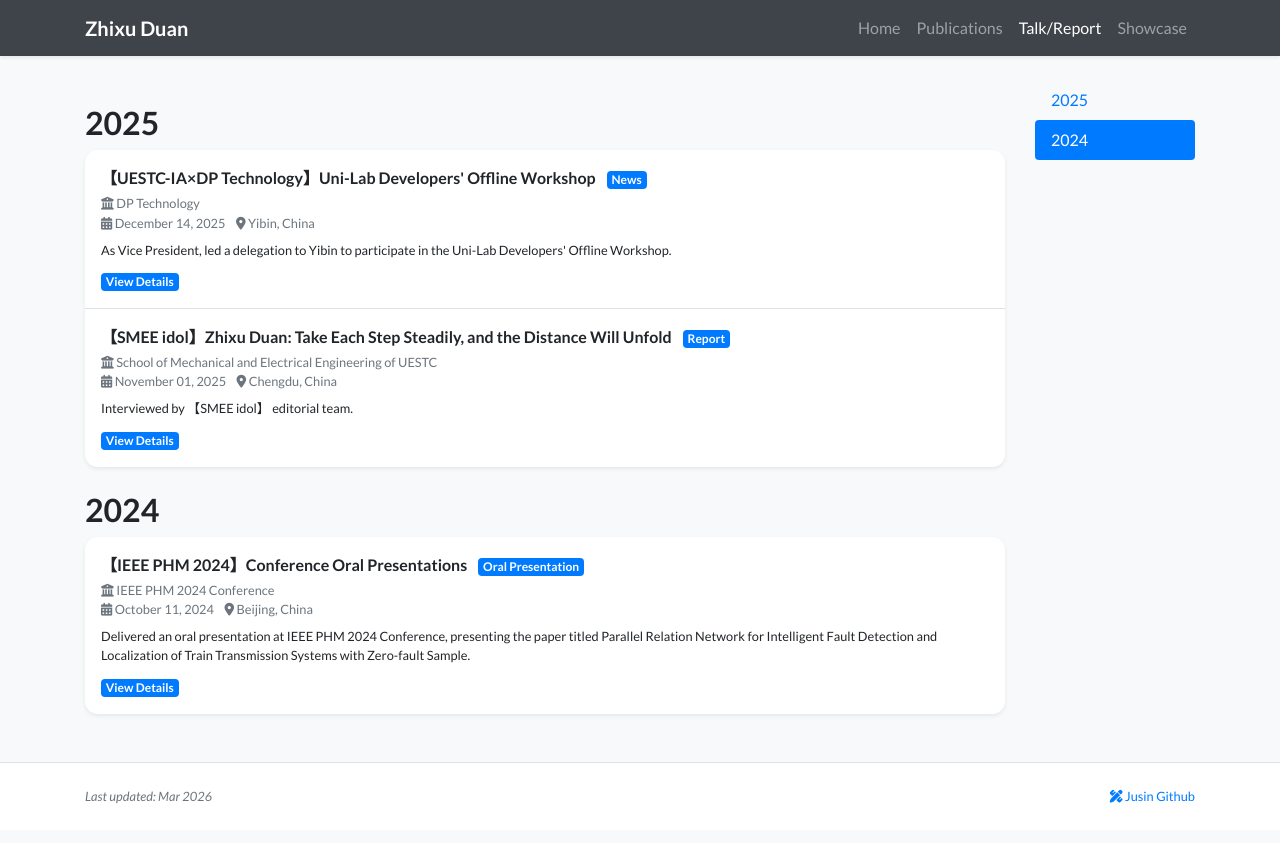
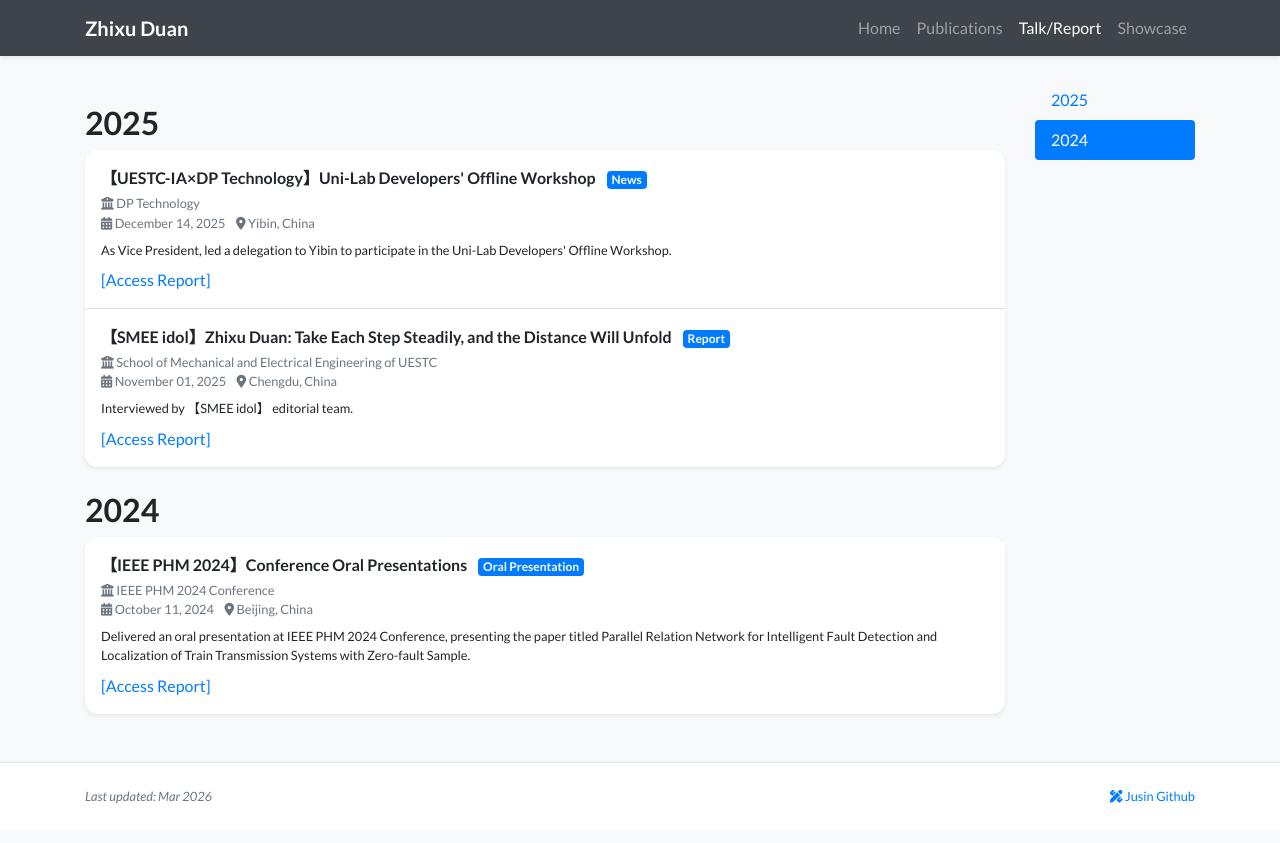
Before and after one commit to zxuuuustupid/jusinduan, a Jekyll site: the page built from talks.html, in a window 1280 px wide. Shown: the top 843 px of the page. Built offline with Jekyll 4.4.1, drawn with Linux system fonts in a browser that asks for light colours; nearby versions of some CDN libraries; a style sheet for code colours, icons or effects is not loaded.

Commit message:
feat: update link text for report access in talks section

```diff
--- a/talks.html
+++ b/talks.html
@@ -37,7 +37,7 @@ body_attr: >-
                     <div class="mt-2 small">{{ item.excerpt }}</div>
                     {% endif %}
                     <div class="mt-2">
-                        <a href="{{ item.url }}" class="badge badge-primary">View Details</a>
+                        <a href="{{ item.url }}" class="text-primary">[Access Report]</a>
                     </div>
                 </div>
             {% endfor %}
```
